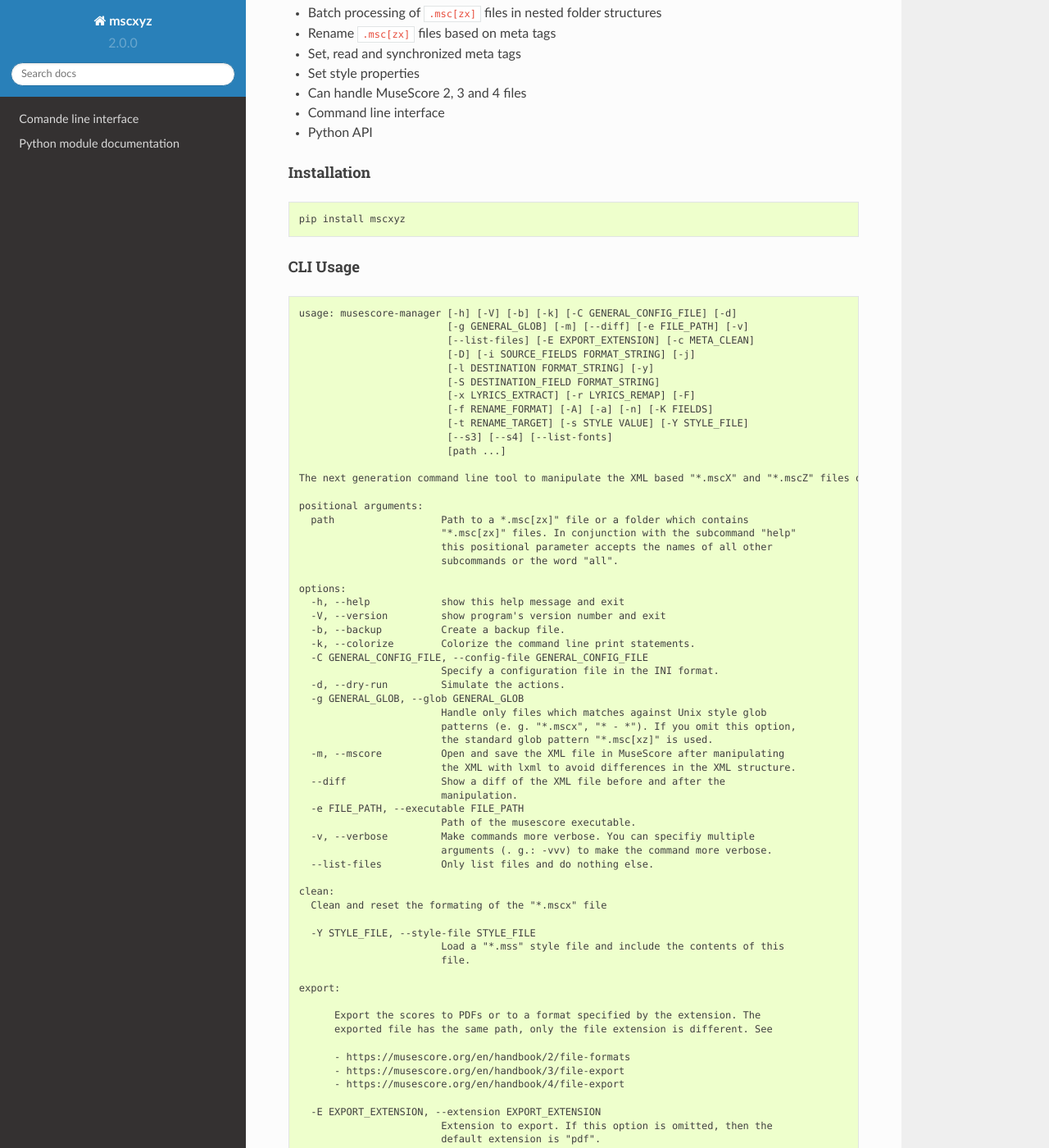
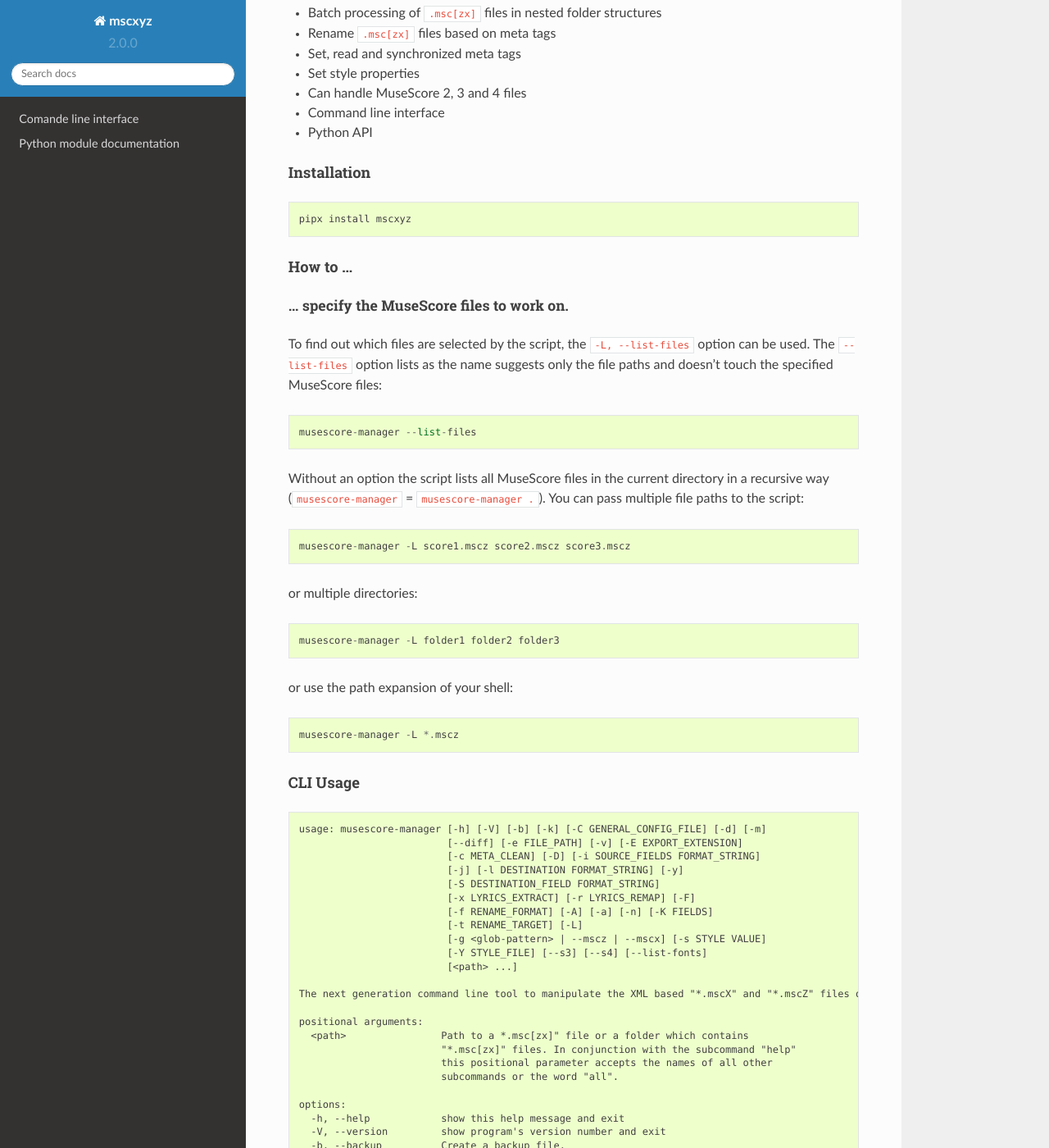
Before and after one commit to Josef-Friedrich/mscxyz, a Sphinx documentation site: the page built from docs/index.rst, in a window 1280 px wide and 1400 px high, scrolled down 1135 px. Shown: the whole window at 82% size. Built offline with Sphinx 7.4.7 and the Read the Docs theme 2.0.0, drawn with Linux system fonts in a browser that asks for light colours; some of the changed text lies outside the part shown.

Commit message:
Improve selection and add new option section

```diff
--- a/README.rst
+++ b/README.rst
@@ -33,29 +33,63 @@
 
 .. code:: Shell
 
-    pip install mscxyz
+    pipx install mscxyz
+
+How to ...
+==========
+
+... specify the MuseScore files to work on.
+-------------------------------------------
+
+To find out which files are selected by the script, the ``-L, --list-files``
+option can be used. The ``--list-files`` option lists as the name suggests
+only the file paths and doesn’t touch the specified MuseScore files:
+
+::
+
+    musescore-manager --list-files
+
+Without an option the script lists all MuseScore files in the current directory
+in a recursive way (``musescore-manager`` = ``musescore-manager .``).
+You can pass multiple file paths to the script:
+
+::
+
+    musescore-manager -L score1.mscz score2.mscz score3.mscz
+
+or multiple directories:
+
+::
+
+    musescore-manager -L folder1 folder2 folder3
+
+or use the path expansion of your shell:
+
+::
+
+    musescore-manager -L *.mscz
 
 CLI Usage
 =========
 
 ::
 
-    usage: musescore-manager [-h] [-V] [-b] [-k] [-C GENERAL_CONFIG_FILE] [-d]
-                             [-g GENERAL_GLOB] [-m] [--diff] [-e FILE_PATH] [-v]
-                             [--list-files] [-E EXPORT_EXTENSION] [-c META_CLEAN]
-                             [-D] [-i SOURCE_FIELDS FORMAT_STRING] [-j]
-                             [-l DESTINATION FORMAT_STRING] [-y]
+    usage: musescore-manager [-h] [-V] [-b] [-k] [-C GENERAL_CONFIG_FILE] [-d] [-m]
+                             [--diff] [-e FILE_PATH] [-v] [-E EXPORT_EXTENSION]
+                             [-c META_CLEAN] [-D] [-i SOURCE_FIELDS FORMAT_STRING]
+                             [-j] [-l DESTINATION FORMAT_STRING] [-y]
                              [-S DESTINATION_FIELD FORMAT_STRING]
                              [-x LYRICS_EXTRACT] [-r LYRICS_REMAP] [-F]
                              [-f RENAME_FORMAT] [-A] [-a] [-n] [-K FIELDS]
-                             [-t RENAME_TARGET] [-s STYLE VALUE] [-Y STYLE_FILE]
-                             [--s3] [--s4] [--list-fonts]
-                             [path ...]
+                             [-t RENAME_TARGET] [-L]
+                             [-g <glob-pattern> | --mscz | --mscx] [-s STYLE VALUE]
+                             [-Y STYLE_FILE] [--s3] [--s4] [--list-fonts]
+                             [<path> ...]
 
     The next generation command line tool to manipulate the XML based "*.mscX" and "*.mscZ" files of the notation software MuseScore.
 
     positional arguments:
-      path                  Path to a *.msc[zx]" file or a folder which contains
+      <path>                Path to a *.msc[zx]" file or a folder which contains
                             "*.msc[zx]" files. In conjunction with the subcommand "help"
                             this positional parameter accepts the names of all other
                             subcommands or the word "all".
@@ -68,10 +102,6 @@
       -C GENERAL_CONFIG_FILE, --config-file GENERAL_CONFIG_FILE
                             Specify a configuration file in the INI format.
       -d, --dry-run         Simulate the actions.
-      -g GENERAL_GLOB, --glob GENERAL_GLOB
-                            Handle only files which matches against Unix style glob
-                            patterns (e. g. "*.mscx", "* - *"). If you omit this option,
-                            the standard glob pattern "*.msc[xz]" is used.
       -m, --mscore          Open and save the XML file in MuseScore after manipulating
                             the XML with lxml to avoid differences in the XML structure.
       --diff                Show a diff of the XML file before and after the
@@ -430,6 +459,17 @@
       -t RENAME_TARGET, --target RENAME_TARGET
                             Target directory
 
+    selection:
+      The following options affect how the manager selects the MuseScore files.
+
+      -L, --list-files      Only list files and do nothing else.
+      -g <glob-pattern>, --glob <glob-pattern>
+                            Handle only files which matches against Unix style glob
+                            patterns (e. g. "*.mscx", "* - *"). If you omit this option,
+                            the standard glob pattern "*.msc[xz]" is used.
+      --mscz                Take only "*.mscz" files into account.
+      --mscx                Take only "*.mscx" files into account.
+
     style:
       Change the styles.
 
@@ -448,7 +488,7 @@
 .. code-block:: text
 
   usage: mscx-manager [-h] [-V] [-b] [-c] [-C GENERAL_CONFIG_FILE] [-d]
-                      [-g GENERAL_GLOB] [-m] [--diff] [-e FILE_PATH] [-v]
+                      [-g SELECTION_GLOB] [-m] [--diff] [-e FILE_PATH] [-v]
                       {clean,export,help,meta,lyrics,rename,style} ... path
 
   aaaaaaA command line tool to manipulate the XML based "*.mscX" and "*.mscZ" files of the notation software MuseScore.
@@ -467,7 +507,7 @@
     -C GENERAL_CONFIG_FILE, --config-file GENERAL_CONFIG_FILE
                           Specify a configuration file in the INI format.
     -d, --dry-run         Simulate the actions.
-    -g GENERAL_GLOB, --glob GENERAL_GLOB
+    -g SELECTION_GLOB, --glob SELECTION_GLOB
                           Handle only files which matches against Unix style glob
                           patterns (e. g. "*.mscx", "* - *"). If you omit this option,
                           the standard glob pattern "*.msc[xz]" is used.
```
Also changed, not shown: other parts of README.rst (+0 -1 lines), README_template.rst (+22 -8 lines), docs/cli.rst (+22 -16 lines), 6 other files.
